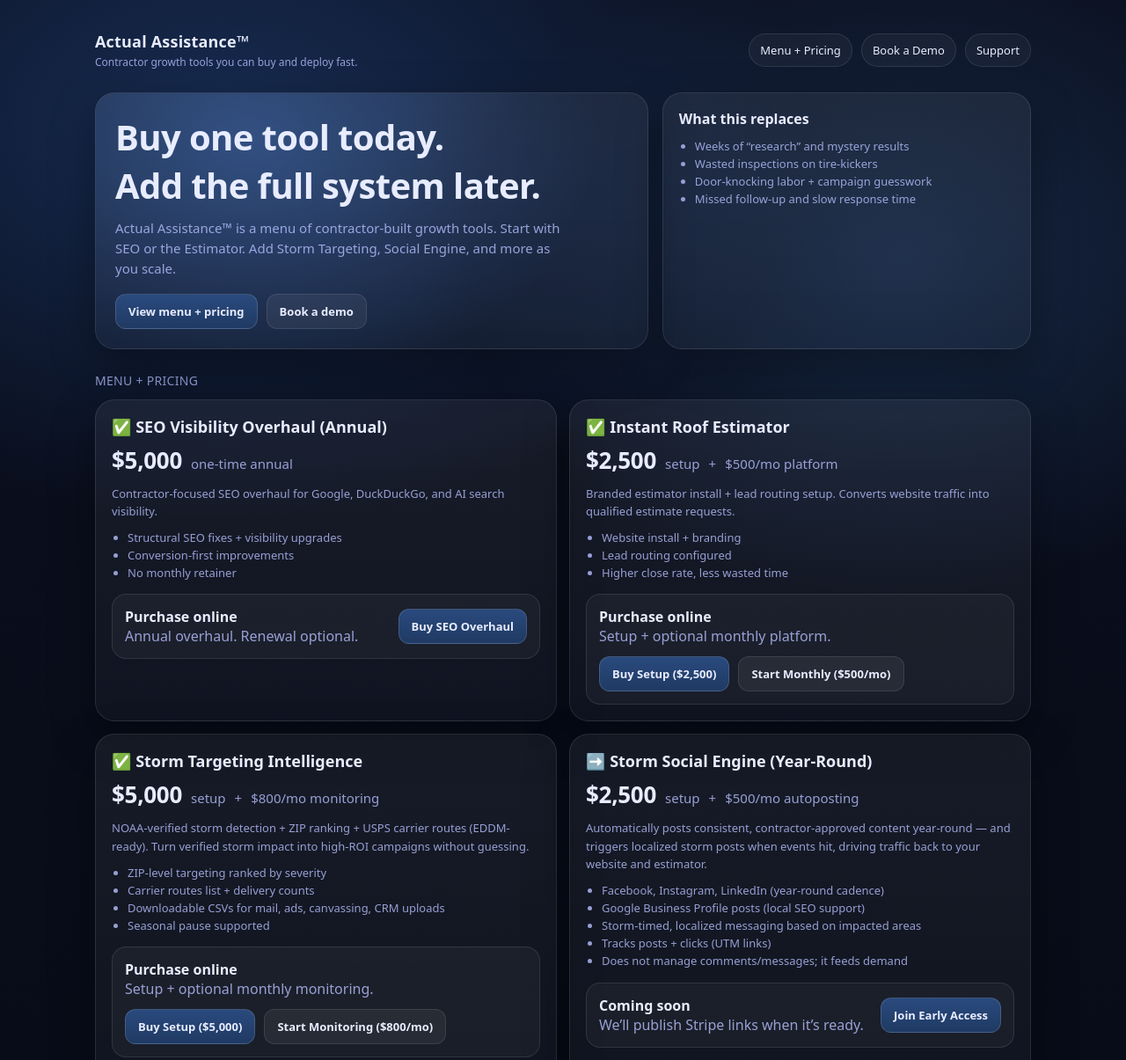
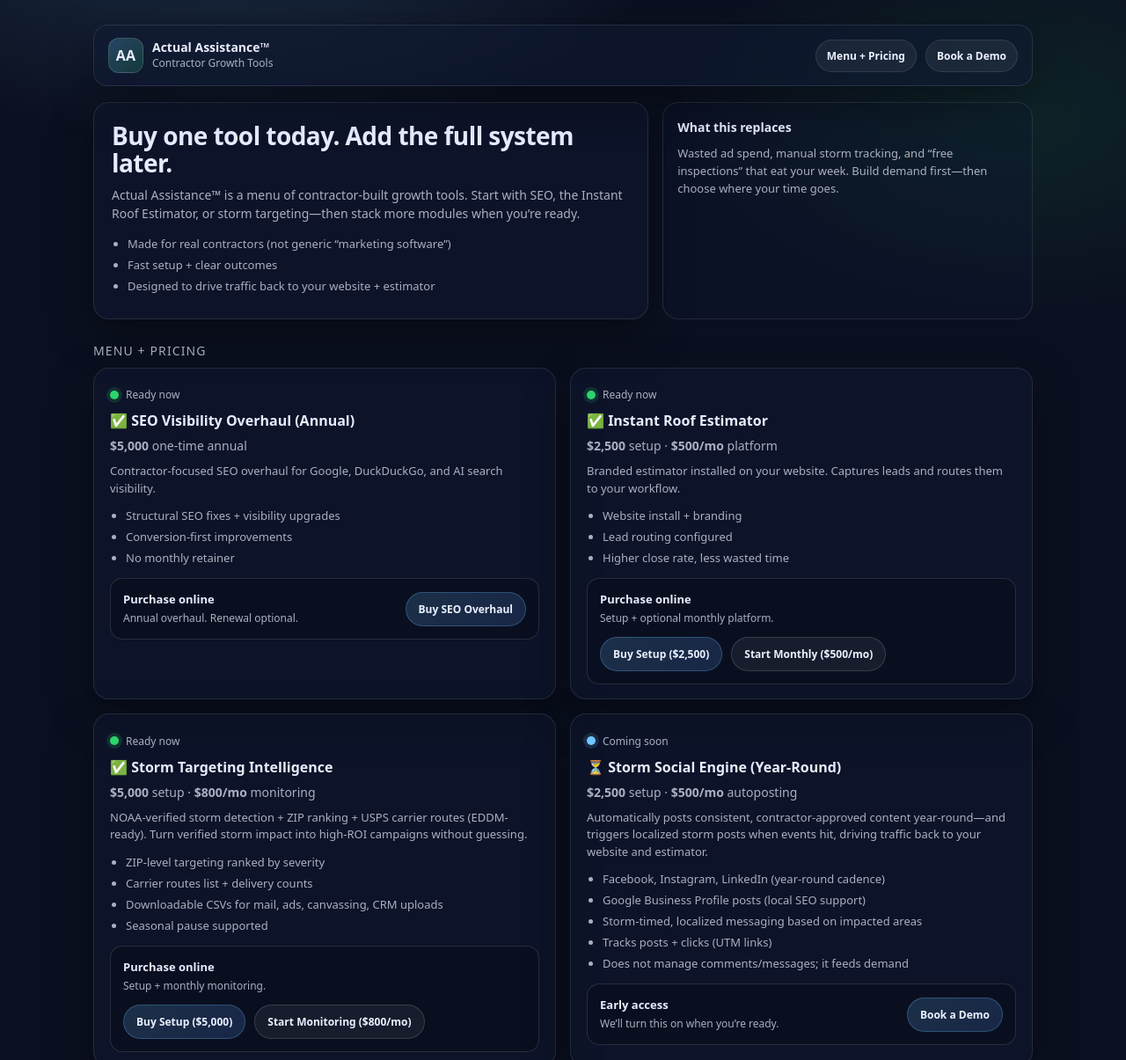
Before and after one commit to AcctMask/actual-assistant-site, a plain HTML site: page index.html in a window 1280 px wide. Shown: the top 1205 px of the page at 88% size. Drawn offline with Linux system fonts and the light colour scheme.

```diff
--- a/index.html
+++ b/index.html
@@ -5,7 +5,6 @@
   <meta name="viewport" content="width=device-width, initial-scale=1" />
   <title>Actual Assistance™ | Contractor Growth Tools</title>
   <meta name="description" content="Contractor growth tools: SEO Visibility Overhaul, Instant Roof Estimator, Storm Targeting Intelligence, and Storm Social Engine." />
-  <meta name="robots" content="index,follow" />
 
   <style>
     :root{
@@ -13,204 +12,268 @@
       --panel:#101a33;
       --panel2:#0f1730;
       --text:#e8ecff;
-      --muted:#b8c0ffcc;
+      --muted:rgba(232,236,255,.72);
       --line: rgba(255,255,255,.10);
       --radius:18px;
       --shadow:0 18px 50px rgba(0,0,0,.35);
-      --btn:#1f3a63;
-      --btn2:#2a4a7e;
+      --btn:#233a66;
+      --btn2:#1c2f55;
+      --btnText:#eaf0ff;
+      --accent:#71c6ff;
+      --good:#2bd46c;
     }
     *{ box-sizing:border-box; }
     body{
       margin:0;
-      font-family: ui-sans-serif, system-ui, -apple-system, Segoe UI, Roboto, Helvetica, Arial;
-      background: radial-gradient(1200px 800px at 20% 10%, rgba(45,96,175,.35), transparent 55%),
-                  radial-gradient(900px 700px at 80% 20%, rgba(80,160,255,.18), transparent 55%),
-                  linear-gradient(180deg, var(--bg), #070b16);
-      color: var(--text);
+      font-family: system-ui, -apple-system, Segoe UI, Roboto, Helvetica, Arial, sans-serif;
+      background: radial-gradient(900px 500px at 20% -10%, rgba(113,198,255,.18), transparent 60%),
+                  radial-gradient(700px 420px at 90% 10%, rgba(43,212,108,.10), transparent 55%),
+                  var(--bg);
+      color:var(--text);
     }
-    a{ color: inherit; text-decoration: none; }
-    .wrap{ max-width: 1100px; margin: 0 auto; padding: 28px 18px 60px; }
+    a{ color: inherit; }
+    .wrap{ max-width:1100px; margin:0 auto; padding:28px 16px 60px; }
+
+    /* Top bar */
     .top{
-      display:flex; align-items:center; justify-content:space-between; gap:16px;
-      padding: 10px 0 18px;
+      display:flex; align-items:center; justify-content:space-between;
+      gap:14px; padding:14px 16px;
+      border:1px solid var(--line);
+      border-radius:16px;
+      background: rgba(16,26,51,.55);
+      box-shadow: var(--shadow);
+      position: sticky;
+      top: 10px;
+      backdrop-filter: blur(10px);
+      z-index: 5;
     }
     .brand{
-      display:flex; flex-direction:column; line-height:1.1;
+      display:flex; align-items:center; gap:10px;
     }
-    .brand strong{ font-size: 18px; letter-spacing:.2px; }
-    .brand span{ font-size: 12px; color: var(--muted); margin-top:6px; }
+    .logo{
+      width:40px; height:40px; border-radius:12px;
+      display:grid; place-items:center;
+      background: linear-gradient(135deg, rgba(113,198,255,.25), rgba(43,212,108,.18));
+      border:1px solid rgba(255,255,255,.14);
+      font-weight:800;
+      letter-spacing:.02em;
+    }
+    .brand h1{ margin:0; font-size:14px; line-height:1.15; }
+    .brand p{ margin:0; font-size:12px; color:var(--muted); }
+
     .nav{
-      display:flex; gap:10px; flex-wrap:wrap; justify-content:flex-end;
+      display:flex; gap:10px; align-items:center; flex-wrap:wrap;
     }
     .pill{
       border:1px solid var(--line);
-      background: rgba(255,255,255,.04);
-      padding: 9px 12px;
-      border-radius: 999px;
-      font-size: 13px;
-      color: var(--text);
+      background: rgba(255,255,255,.06);
+      color: var(--btnText);
+      padding:9px 12px;
+      border-radius:999px;
+      text-decoration:none;
+      font-size:12px;
+      font-weight:650;
+      transition: transform .12s ease, background .12s ease;
+      white-space: nowrap;
     }
+    .pill:hover{ transform: translateY(-1px); background: rgba(255,255,255,.09); }
+
+    /* Hero */
     .hero{
+      margin-top:18px;
       display:grid;
       grid-template-columns: 1.2fr .8fr;
-      gap: 16px;
-      margin-top: 10px;
-    }
-    @media (max-width: 900px){
-      .hero{ grid-template-columns: 1fr; }
-      .nav{ justify-content:flex-start; }
+      gap:16px;
+      align-items:stretch;
     }
     .heroCard{
       border:1px solid var(--line);
-      border-radius: 22px;
-      background: linear-gradient(180deg, rgba(255,255,255,.06), rgba(255,255,255,.03));
+      background: rgba(16,26,51,.45);
+      border-radius: var(--radius);
       box-shadow: var(--shadow);
-      padding: 22px;
-      overflow:hidden;
-      position:relative;
+      padding:22px 20px;
     }
-    .heroCard:before{
-      content:"";
-      position:absolute; inset:-2px;
-      background: radial-gradient(700px 500px at 30% 20%, rgba(100,160,255,.25), transparent 55%);
-      pointer-events:none;
+    .hero h2{
+      margin:0 0 10px;
+      font-size: 28px;
+      line-height:1.1;
+      letter-spacing:-.02em;
     }
-    .heroCard > *{ position:relative; }
-    h1{
-      margin:0 0 10px;
-      font-size: 40px;
-      letter-spacing: -.6px;
+    .hero p{
+      margin:0 0 14px;
+      color: var(--muted);
+      font-size: 14px;
+      line-height: 1.55;
     }
-    .lead{ margin: 0; color: var(--muted); font-size: 15px; line-height: 1.55; max-width: 60ch; }
-    .heroActions{ margin-top: 16px; display:flex; gap:10px; flex-wrap:wrap; }
-    .btn{
-      display:inline-flex; align-items:center; justify-content:center;
-      border-radius: 12px;
-      padding: 10px 14px;
-      border: 1px solid var(--line);
-      background: rgba(255,255,255,.06);
-      color: var(--text);
-      font-weight: 650;
-      font-size: 13px;
-    }
-    .btn.primary{
-      background: linear-gradient(180deg, var(--btn2), var(--btn));
-      border-color: rgba(255,255,255,.14);
-    }
+    .bullets{ margin:0; padding-left:18px; color: var(--muted); font-size: 13px; }
+    .bullets li{ margin: 6px 0; }
+
     .miniCard{
       border:1px solid var(--line);
-      border-radius: 22px;
-      background: linear-gradient(180deg, rgba(255,255,255,.06), rgba(255,255,255,.03));
-      box-shadow: var(--shadow);
-      padding: 18px;
+      background: rgba(16,26,51,.30);
+      border-radius: var(--radius);
+      padding:18px 16px;
+      height:100%;
     }
-    .miniCard h3{ margin:0 0 8px; font-size: 16px; }
-    .miniCard ul{ margin: 10px 0 0; padding-left: 18px; color: var(--muted); line-height: 1.55; font-size: 13px; }
+    .miniCard h3{ margin:0 0 10px; font-size: 14px; }
+    .miniCard .small{ margin:0; color: var(--muted); font-size: 13px; line-height: 1.55; }
+
+    /* Grid */
     .sectionTitle{
-      margin: 26px 0 12px;
+      margin:26px 0 10px;
       font-size: 14px;
       color: var(--muted);
-      letter-spacing:.3px;
+      letter-spacing:.08em;
       text-transform: uppercase;
     }
     .grid{
       display:grid;
       grid-template-columns: repeat(2, minmax(0,1fr));
-      gap: 14px;
-    }
-    @media (max-width: 900px){
-      .grid{ grid-template-columns: 1fr; }
+      gap:16px;
     }
     .card{
       border:1px solid var(--line);
-      border-radius: 22px;
-      background: linear-gradient(180deg, rgba(255,255,255,.06), rgba(255,255,255,.03));
+      background: rgba(16,26,51,.45);
+      border-radius: var(--radius);
       box-shadow: var(--shadow);
-      padding: 18px;
+      padding:18px 18px 16px;
+      position:relative;
+      overflow:hidden;
     }
-    .card h3{ margin:0 0 8px; font-size: 18px; }
+    .card h3{
+      margin:0 0 8px;
+      font-size: 16px;
+    }
     .price{
-      display:flex; align-items:baseline; gap:10px;
-      margin: 8px 0 10px;
-      color: var(--text);
-      font-size: 15px;
+      margin:0 0 10px;
+      font-size: 14px;
+      color: var(--muted);
     }
-    .price b{ font-size: 26px; letter-spacing: -.3px; }
-    .sub{ margin: 0 0 10px; color: var(--muted); line-height: 1.55; font-size: 13px; }
-    .card ul{ margin: 10px 0 0; padding-left: 18px; color: var(--muted); line-height: 1.55; font-size: 13px; }
+    .sub{
+      margin:0 0 12px;
+      color: var(--muted);
+      font-size: 13px;
+      line-height: 1.5;
+    }
+    ul{
+      margin:0;
+      padding-left:18px;
+      color: var(--muted);
+      font-size: 13px;
+    }
+    ul li{ margin: 6px 0; }
+
     .cta{
-      margin-top: 14px;
-      padding: 14px;
-      border-radius: 16px;
-      border: 1px solid var(--line);
-      background: rgba(255,255,255,.04);
+      margin-top:14px;
+      padding:14px;
+      border-radius: 14px;
+      border:1px solid rgba(255,255,255,.12);
+      background: rgba(0,0,0,.18);
       display:flex;
       align-items:center;
       justify-content:space-between;
-      gap: 12px;
+      gap:12px;
       flex-wrap:wrap;
     }
-    .muted{ color: var(--muted); }
+    .cta strong{ display:block; font-size: 13px; }
+    .cta .muted{ color: var(--muted); font-size: 12px; }
+
+    .btnRow{ display:flex; gap:10px; flex-wrap:wrap; }
+    .btn{
+      display:inline-flex;
+      align-items:center;
+      justify-content:center;
+      padding:10px 14px;
+      border-radius: 999px;
+      border:1px solid rgba(255,255,255,.14);
+      background: rgba(255,255,255,.06);
+      color: var(--btnText);
+      text-decoration:none;
+      font-weight: 750;
+      font-size: 12px;
+      transition: transform .12s ease, background .12s ease, border-color .12s ease;
+      white-space: nowrap;
+    }
+    .btn:hover{ transform: translateY(-1px); background: rgba(255,255,255,.10); }
+    .btn.primary{
+      background: linear-gradient(135deg, rgba(113,198,255,.18), rgba(35,58,102,.55));
+      border-color: rgba(113,198,255,.25);
+    }
+
+    .tag{
+      display:inline-flex;
+      align-items:center;
+      gap:8px;
+      font-size:12px;
+      color: var(--muted);
+      margin-bottom:10px;
+    }
+    .dot{
+      width:10px; height:10px; border-radius:999px;
+      background: var(--good);
+      box-shadow: 0 0 0 4px rgba(43,212,108,.15);
+    }
+
     .footer{
-      margin-top: 26px;
-      padding-top: 18px;
-      border-top: 1px solid var(--line);
+      margin-top:26px;
       color: var(--muted);
-      font-size: 13px;
-      display:flex;
-      gap:10px;
-      flex-wrap:wrap;
-      justify-content:space-between;
-      align-items:center;
+      font-size: 12px;
+      line-height: 1.5;
+      text-align:center;
     }
-    .smallLink{ text-decoration: underline; text-underline-offset: 3px; }
+
+    @media (max-width: 860px){
+      .hero{ grid-template-columns: 1fr; }
+      .grid{ grid-template-columns: 1fr; }
+      .top{ position: static; }
+    }
   </style>
 </head>
-
 <body>
   <div class="wrap">
     <div class="top">
       <div class="brand">
-        <strong>Actual Assistance™</strong>
-        <span>Contractor growth tools you can buy and deploy fast.</span>
+        <div class="logo">AA</div>
+        <div>
+          <h1>Actual Assistance™</h1>
+          <p>Contractor Growth Tools</p>
+        </div>
       </div>
       <div class="nav">
-        <a class="pill" href="#pricing">Menu + Pricing</a>
+        <a class="pill" href="#menu">Menu + Pricing</a>
         <a class="pill" href="/demo.html">Book a Demo</a>
-        <a class="pill" target="_blank" rel="noreferrer" href="mailto:support@actualassistance.com">Support</a>
       </div>
     </div>
 
     <div class="hero">
       <div class="heroCard">
-        <h1>Buy one tool today.<br/>Add the full system later.</h1>
-        <p class="lead">
-          Actual Assistance™ is a menu of contractor-built growth tools.
-          Start with SEO or the Estimator. Add Storm Targeting, Social Engine, and more as you scale.
+        <h2>Buy one tool today. Add the full system later.</h2>
+        <p>
+          Actual Assistance™ is a menu of contractor-built growth tools. Start with SEO, the Instant Roof Estimator,
+          or storm targeting—then stack more modules when you’re ready.
         </p>
-        <div class="heroActions">
-          <a class="btn primary" href="#pricing">View menu + pricing</a>
-          <a class="btn" href="/demo.html">Book a demo</a>
-        </div>
+        <ul class="bullets">
+          <li>Made for real contractors (not generic “marketing software”)</li>
+          <li>Fast setup + clear outcomes</li>
+          <li>Designed to drive traffic back to your website + estimator</li>
+        </ul>
       </div>
 
       <div class="miniCard">
         <h3>What this replaces</h3>
-        <ul>
-          <li>Weeks of “research” and mystery results</li>
-          <li>Wasted inspections on tire-kickers</li>
-          <li>Door-knocking labor + campaign guesswork</li>
-          <li>Missed follow-up and slow response time</li>
-        </ul>
+        <p class="small">
+          Wasted ad spend, manual storm tracking, and “free inspections” that eat your week.
+          Build demand first—then choose where your time goes.
+        </p>
       </div>
     </div>
 
-    <div id="pricing" class="sectionTitle">Menu + Pricing</div>
+    <div id="menu" class="sectionTitle">Menu + Pricing</div>
 
     <div class="grid">
       <!-- SEO -->
       <div class="card">
+        <div class="tag"><span class="dot"></span> Ready now</div>
         <h3>✅ SEO Visibility Overhaul (Annual)</h3>
         <div class="price"><b>$5,000</b> <span class="muted">one-time annual</span></div>
         <p class="sub">Contractor-focused SEO overhaul for Google, DuckDuckGo, and AI search visibility.</p>
@@ -221,19 +284,22 @@
         </ul>
         <div class="cta">
           <div>
-            <strong>Purchase online</strong><br />
+            <strong>Purchase online</strong>
             <span class="muted">Annual overhaul. Renewal optional.</span>
           </div>
-          <a class="btn primary" target="_blank" rel="noreferrer"
-             href="https://buy.stripe.com/fZu14m5ih3Ek9XL1Ld2Ry00">Buy SEO Overhaul</a>
+          <div class="btnRow">
+            <a class="btn primary" target="_blank" rel="noreferrer"
+               href="https://buy.stripe.com/fZu14m5ih3Ek9XL1Ld2Ry00">Buy SEO Overhaul</a>
+          </div>
         </div>
       </div>
 
       <!-- Estimator -->
       <div class="card">
+        <div class="tag"><span class="dot"></span> Ready now</div>
         <h3>✅ Instant Roof Estimator</h3>
-        <div class="price"><b>$2,500</b> <span class="muted">setup</span> <span class="muted">+</span> <span class="muted">$500/mo platform</span></div>
-        <p class="sub">Branded estimator install + lead routing setup. Converts website traffic into qualified estimate requests.</p>
+        <div class="price"><b>$2,500</b> <span class="muted">setup</span> · <b>$500/mo</b> <span class="muted">platform</span></div>
+        <p class="sub">Branded estimator installed on your website. Captures leads and routes them to your workflow.</p>
         <ul>
           <li>Website install + branding</li>
           <li>Lead routing configured</li>
@@ -241,10 +307,10 @@
         </ul>
         <div class="cta">
           <div>
-            <strong>Purchase online</strong><br />
+            <strong>Purchase online</strong>
             <span class="muted">Setup + optional monthly platform.</span>
           </div>
-          <div style="display:flex; gap:10px; flex-wrap:wrap;">
+          <div class="btnRow">
             <a class="btn primary" target="_blank" rel="noreferrer"
                href="https://buy.stripe.com/7sY9AS4ed7UA0nb89B2Ry01">Buy Setup ($2,500)</a>
             <a class="btn" target="_blank" rel="noreferrer"
@@ -253,43 +319,45 @@
         </div>
       </div>
 
-      <!-- Storm Targeting -->
+      <!-- Storm Targeting Intelligence (Weather App) -->
       <div class="card">
+        <div class="tag"><span class="dot"></span> Ready now</div>
         <h3>✅ Storm Targeting Intelligence</h3>
-        <div class="price"><b>$5,000</b> <span class="muted">setup</span> <span class="muted">+</span> <span class="muted">$800/mo monitoring</span></div>
-        <p class="sub">NOAA-verified storm detection + ZIP ranking + USPS carrier routes (EDDM-ready). Turn verified storm impact into high-ROI campaigns without guessing.</p>
+        <div class="price"><b>$5,000</b> <span class="muted">setup</span> · <b>$800/mo</b> <span class="muted">monitoring</span></div>
+        <p class="sub">
+          NOAA-verified storm detection + ZIP ranking + USPS carrier routes (EDDM-ready).
+          Turn verified storm impact into high-ROI campaigns without guessing.
+        </p>
         <ul>
           <li>ZIP-level targeting ranked by severity</li>
           <li>Carrier routes list + delivery counts</li>
           <li>Downloadable CSVs for mail, ads, canvassing, CRM uploads</li>
           <li>Seasonal pause supported</li>
         </ul>
+
         <div class="cta">
           <div>
-            <strong>Purchase online</strong><br />
-            <span class="muted">Setup + optional monthly monitoring.</span>
+            <strong>Purchase online</strong>
+            <span class="muted">Setup + monthly monitoring.</span>
           </div>
-          <div style="display:flex; gap:10px; flex-wrap:wrap;">
+          <div class="btnRow">
             <a class="btn primary" target="_blank" rel="noreferrer"
                href="https://buy.stripe.com/fZuaEWaCBb6M3znblN2Ry04">Buy Setup ($5,000)</a>
             <a class="btn" target="_blank" rel="noreferrer"
                href="https://buy.stripe.com/bJeaEW8ut4Iob1PdtV2Ry03">Start Monitoring ($800/mo)</a>
           </div>
         </div>
-        <div class="cta" style="margin-top:12px;">
-          <div>
-            <strong>Not ready?</strong><br />
-            <span class="muted">Book a quick demo and we’ll map it to your market.</span>
-          </div>
-          <a class="btn" href="/demo.html">Book a Demo</a>
-        </div>
       </div>
 
       <!-- Storm Social Engine -->
       <div class="card">
-        <h3>➡️ Storm Social Engine (Year-Round)</h3>
-        <div class="price"><b>$2,500</b> <span class="muted">setup</span> <span class="muted">+</span> <span class="muted">$500/mo autoposting</span></div>
-        <p class="sub">Automatically posts consistent, contractor-approved content year-round — and triggers localized storm posts when events hit, driving traffic back to your website and estimator.</p>
+        <div class="tag"><span class="dot" style="background:#71c6ff; box-shadow: 0 0 0 4px rgba(113,198,255,.14);"></span> Coming soon</div>
+        <h3>⏳ Storm Social Engine (Year-Round)</h3>
+        <div class="price"><b>$2,500</b> <span class="muted">setup</span> · <b>$500/mo</b> <span class="muted">autoposting</span></div>
+        <p class="sub">
+          Automatically posts consistent, contractor-approved content year-round—and triggers localized storm posts
+          when events hit, driving traffic back to your website and estimator.
+        </p>
         <ul>
           <li>Facebook, Instagram, LinkedIn (year-round cadence)</li>
           <li>Google Business Profile posts (local SEO support)</li>
@@ -297,27 +365,26 @@
           <li>Tracks posts + clicks (UTM links)</li>
           <li>Does not manage comments/messages; it feeds demand</li>
         </ul>
+
         <div class="cta">
           <div>
-            <strong>Coming soon</strong><br />
-            <span class="muted">We’ll publish Stripe links when it’s ready.</span>
+            <strong>Early access</strong>
+            <span class="muted">We’ll turn this on when you’re ready.</span>
           </div>
-          <a class="btn primary" href="/demo.html">Join Early Access</a>
+          <div class="btnRow">
+            <a class="btn primary" href="/demo.html">Book a Demo</a>
+          </div>
         </div>
       </div>
     </div>
 
     <div class="footer">
-      <div>
-        © <span id="y"></span> Actual Assistance™ · Owned by Anti AI LLC · Support:
-        <a class="smallLink" href="mailto:support@actualassistance.com">support@actualassistance.com</a>
-      </div>
-      <div class="muted">Built for contractors. Sold as tools.</div>
+      © <span id="y"></span> Actual Assistance™. Pricing and availability may change. All purchases are processed via Stripe.
     </div>
   </div>
 
   <script>
-    document.getElementById("y").textContent = new Date().getFullYear();
+    document.getElementById('y').textContent = new Date().getFullYear();
   </script>
 </body>
 </html>
```
Also changed, not shown: 1 other file.
